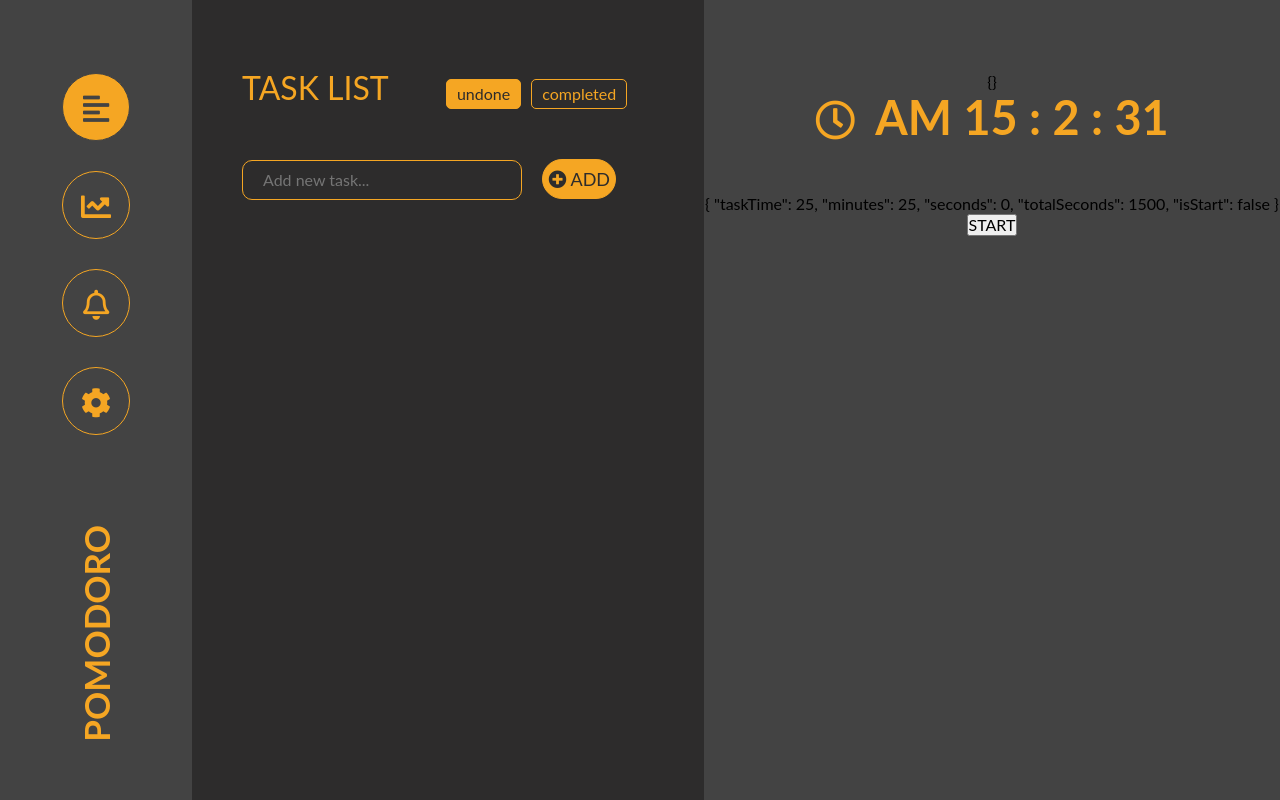
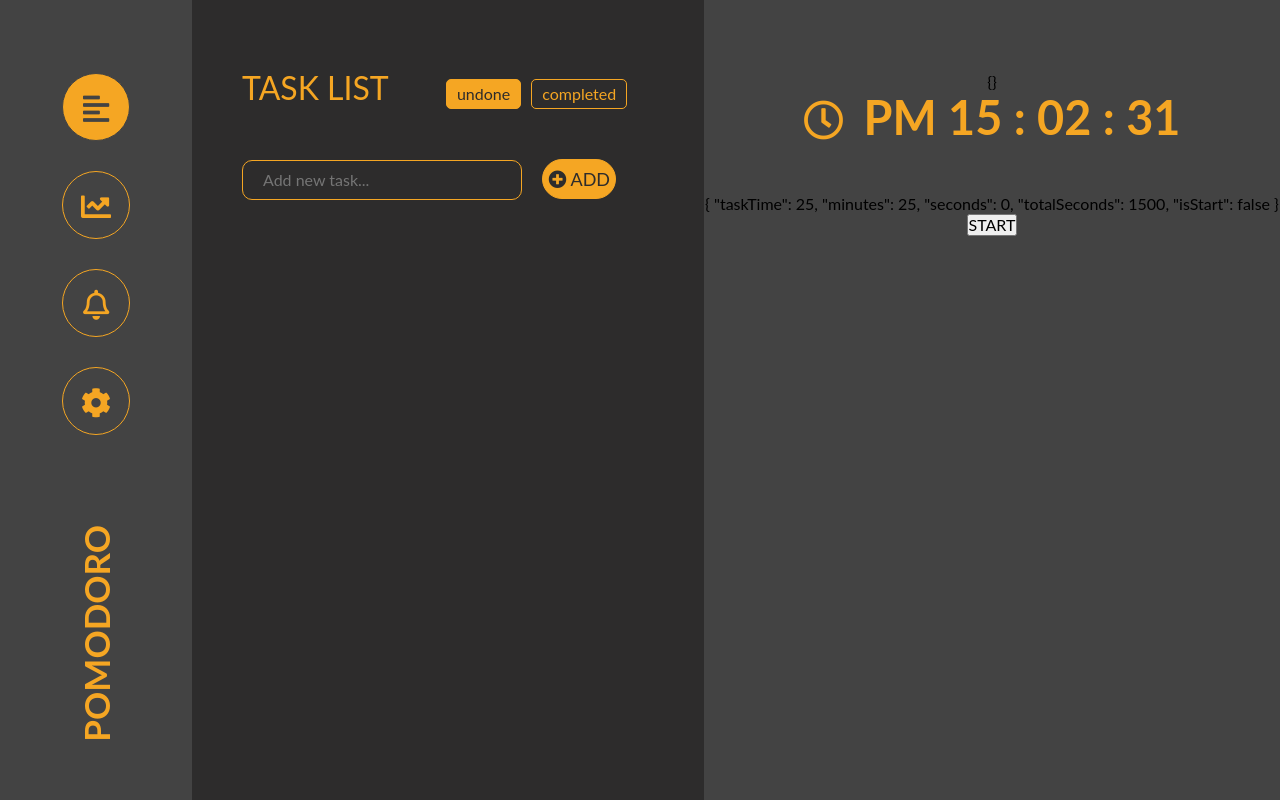
Before and after one commit to a9261020/pomodoro, a Vue app: page /setup in a window 1280 px wide. Built offline with nearby package versions, Linux system fonts and the light colour scheme; the HTML template or start-up script is replaced by a standard one.

Commit message:
時鐘補0

```diff
--- a/src/components/TimeClock.vue
+++ b/src/components/TimeClock.vue
@@ -74,15 +74,25 @@ export default {
     ...mapGetters("timeModule", ["getWorkTime", "getTotalSeconds"]),
     ...mapGetters("tasklistModule", ["getIsChecked"]),
     titleTime() {
-      return this.nowTime.getHours <= 12
-        ? `PM ${this.nowTime.getHours() -
-            12} : ${this.nowTime.getMinutes()} : ${this.nowTime.getSeconds()}`
-        : `AM ${this.nowTime.getHours()} : ${this.nowTime.getMinutes()} : ${this.nowTime.getSeconds()}`;
+      const hours =
+        this.nowTime.getHours() < 10
+          ? `0${this.nowTime.getHours()}`
+          : this.nowTime.getHours();
+      const minutes =
+        this.nowTime.getMinutes() < 10
+          ? `0${this.nowTime.getMinutes()}`
+          : this.nowTime.getMinutes();
+      const seconds =
+        this.nowTime.getSeconds() < 10
+          ? `0${this.nowTime.getSeconds()}`
+          : this.nowTime.getSeconds();
+      return this.nowTime.getHours() <= 12
+        ? `AM ${hours} : ${minutes} : ${seconds}`
+        : `PM ${hours} : ${minutes} : ${seconds}`;
     }
   },
   created() {
     setInterval(this.updateTime, 1000);
-    // this.$store.dispatch("timeModule/setupWorkTime", 25);
     this.taskTimer.totalSeconds = this.getTotalSeconds;
     this.taskTimer.minutes = this.getWorkTime;
     this.taskTimer.taskTime = this.getWorkTime;
```
